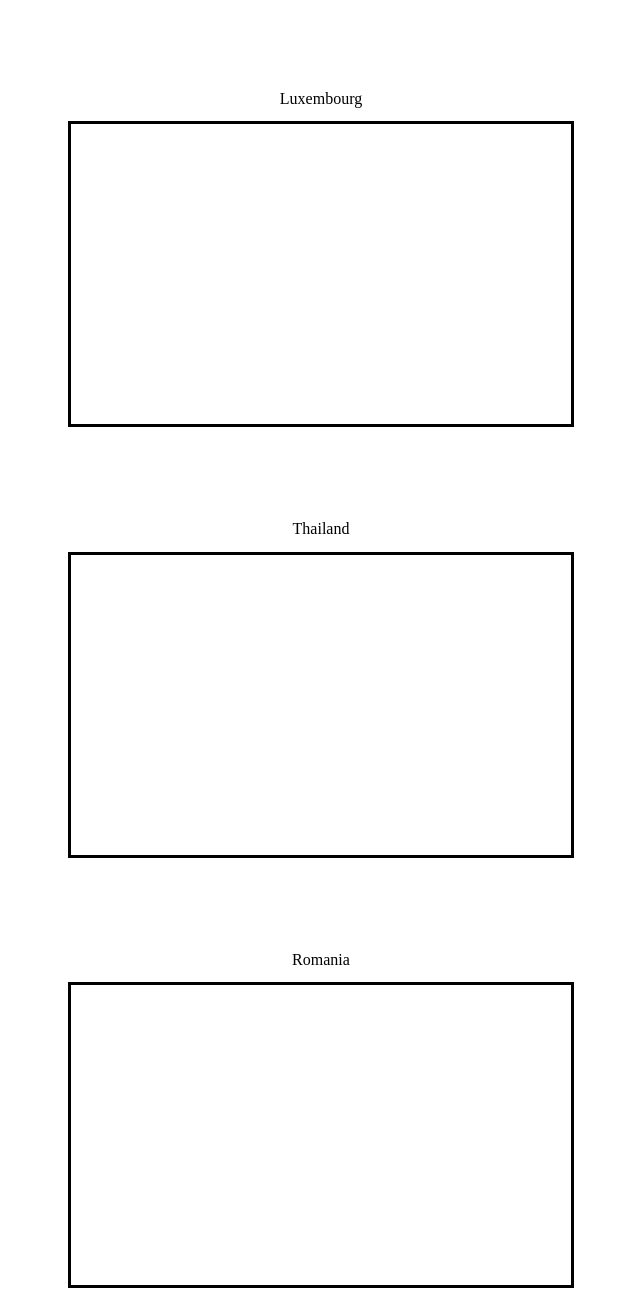
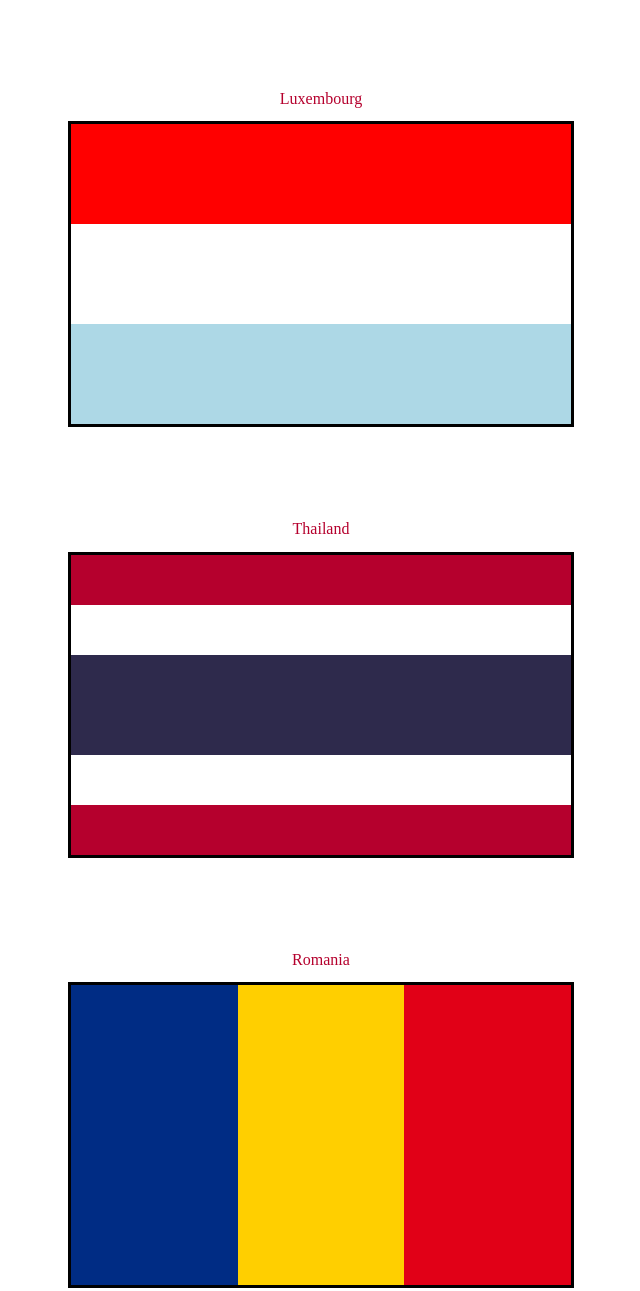
Before and after one commit to fullstack-decal-fa22/hw2-kaleenchen, a plain HTML site: page index.html in a window 1280 px wide. Shown: the part 509-1800 px from the top of the page, without its empty margins (319-959 px from the left). Drawn offline with Linux system fonts and the light colour scheme.

Commit message:
finished flags

```diff
--- a/index.html
+++ b/index.html
@@ -37,13 +37,19 @@
     </div>
 
     <h2 class="label">Romania</h2>
-    <div class="flag" style="">
-      <!-- insert flag here -->
+    <div class="flag" style="display: flex;">
+      <div class="romania-blue threehoriz"></div>
+      <div class="romania-yellow threehoriz"></div>
+      <div class="romania-red threehoriz"></div>
     </div>
 
     <h2 class="label">Mexico</h2>
-    <div class="flag">
-      <!-- insert flag here -->
+    <div class="flag" style = "display: flex">
+      <div class="mexico-green threehoriz"></div>
+
+
+      <img src="eagle.png" div class="mexico-img threehoriz"/>
+      <div class="mexico-red threehoriz"></div>
     </div>
 
     <h2>Margin</h2>
--- a/styles.css
+++ b/styles.css
@@ -32,6 +32,8 @@ h2 {
 }
 
 .threevert {
+  height: 100px;
+  width: 500px;
 }
 
 .threehoriz {
@@ -59,6 +61,10 @@ h2 {
 
 /* QUESTION 1 */
 
+.red {
+  background-color: red;
+}
+
 .orange {
   background-color: orange;
 }
@@ -79,6 +85,10 @@ h2 {
   background-color: lightblue;
 }
 
+.light-blue {
+  background-color: lightblue;
+}
+
 .purple {
   background-color: purple;
 }
@@ -91,18 +101,29 @@ h2 {
   background-color: #000;
 }
 
+#white {
+  background-color: white;
+}
+
 /* BEGIN QUESTION 2 */
 
+
 .thailand-red {
-  /* TODO */
+  background-color: #B5002D;
+  width: 500px;
+  height: 50px;
 }
 
 .thailand-white {
-  /* TODO */
+  background-color: white;
+  width: 500px;
+  height: 50px;
 }
 
 .thailand-blue {
-  /* TODO */
+  background-color: #2E2A4C;
+  width: 500px;
+  height: 100px;
 }
 
 /* END QUESTION 2 */
@@ -115,10 +136,12 @@ h2 {
 
 .romania-yellow {
   background-color: #ffcf00;
+
 }
 
 .romania-red {
   background-color: #e10017;
+
 }
 
 /* END QUESTION 3 */
@@ -129,13 +152,23 @@ h2 {
 }
 
 .mexico-img {
-  /* TODO */
+  max-width: 33%;
+  max-height: 100%;
+  align-self: center ;
 }
 
 .mexico-red {
   background-color: #ce1126;
 }
 
+
+.label {
+  color:#B5002D;
+}
+
+.label:hover {
+  color: yellow;
+}
 /* QUESTION 6 */
 .margin-container {
   height: 300px;
@@ -149,17 +182,20 @@ h2 {
 /* For margin practice */
 .flag1 {
   background-color: red;
-  /* TODO */
+    margin: 10px;
 }
 
 .flag2 {
   background-color: blue;
-  /* TODO */
+  margin: 10px;
 }
 /* For padding practice */
 .padding-container {
   box-sizing: border-box;
   background-color: lightblue;
   background-clip: content-box, padding-box;
-  /* TODO */
+  padding: right 60px;
+  padding: left 60px;
+  padding: top 60px;
+  padding: bottom 60px;
 }
```
